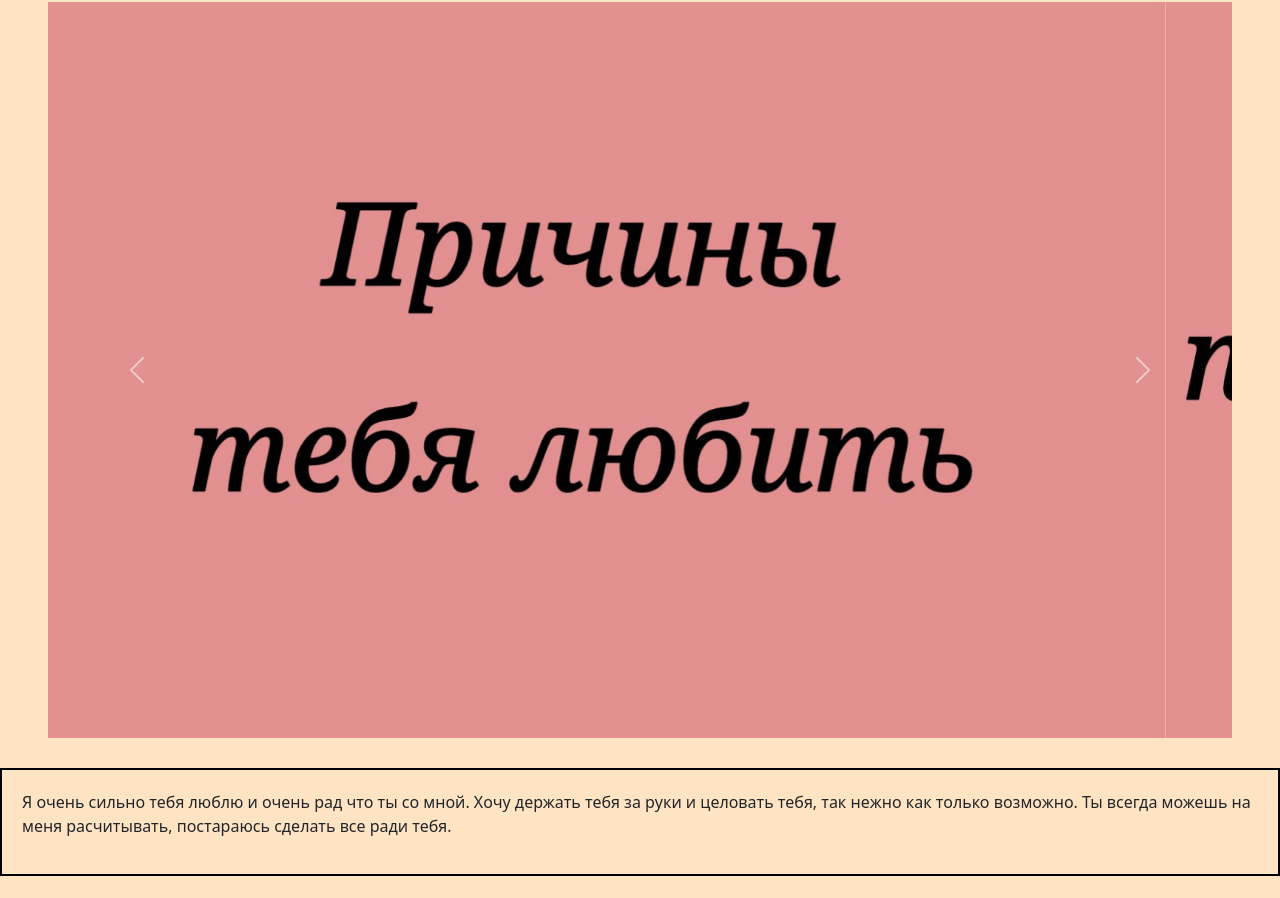
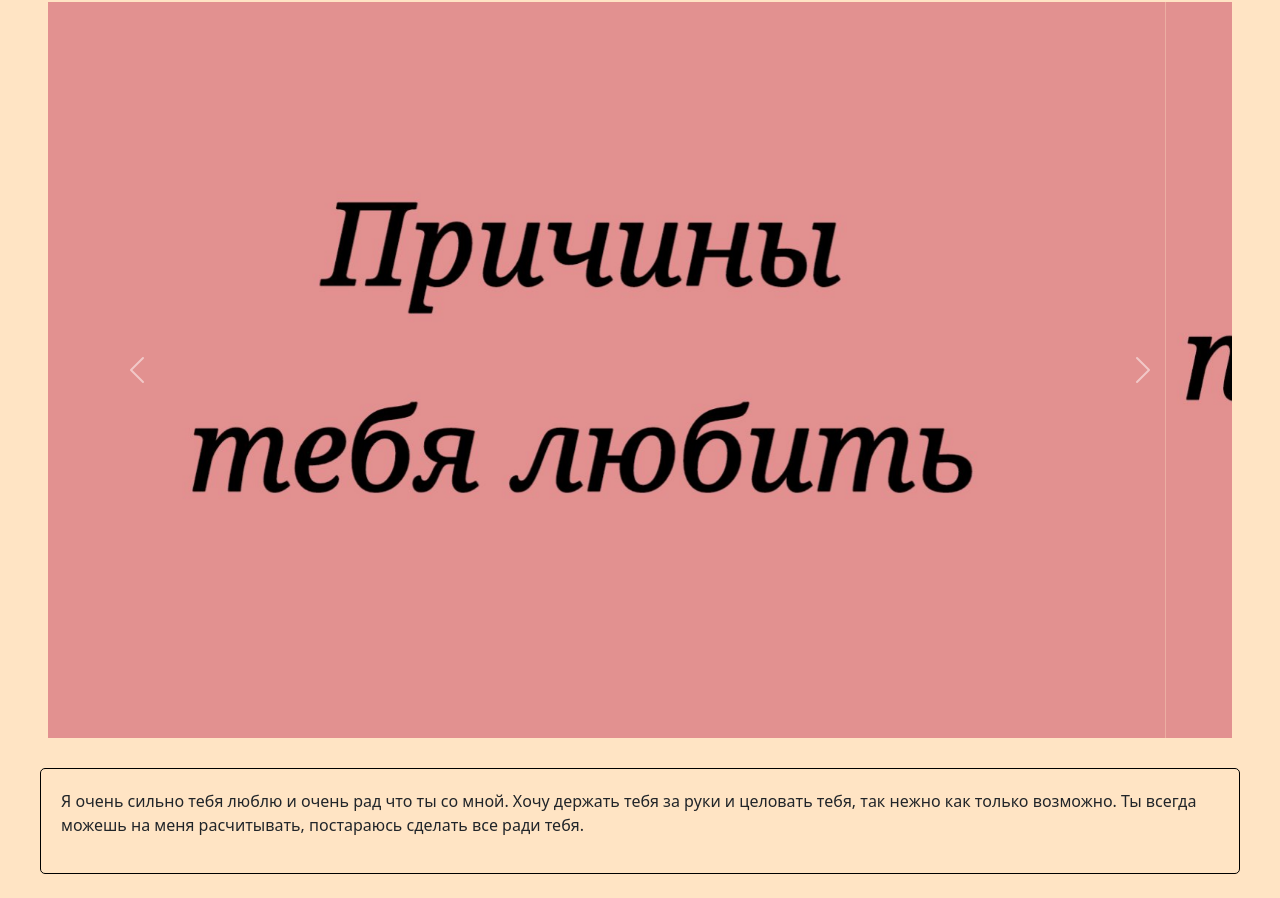
Before and after one commit to SlonikPofigist/iloveyara, a plain HTML site: page index.html in a window 1280 px wide. Shown: the part 54-952 px from the top of the page. Drawn offline with nearby package versions, Linux system fonts and the light colour scheme.

Commit message:
Update mycss.css

```diff
--- a/mycss.css
+++ b/mycss.css
@@ -18,8 +18,11 @@ footer {
 }
 
 .text {
-    border: 2px solid black;
+   border: 1px solid black;
     padding: 20px;
-     margin-bottom: 140px;
+    margin-bottom: 120px;
     margin-top: 30px;
+    margin-left: 40px;
+    margin-right: 40px;
+    border-radius: 5px;
 }
```
